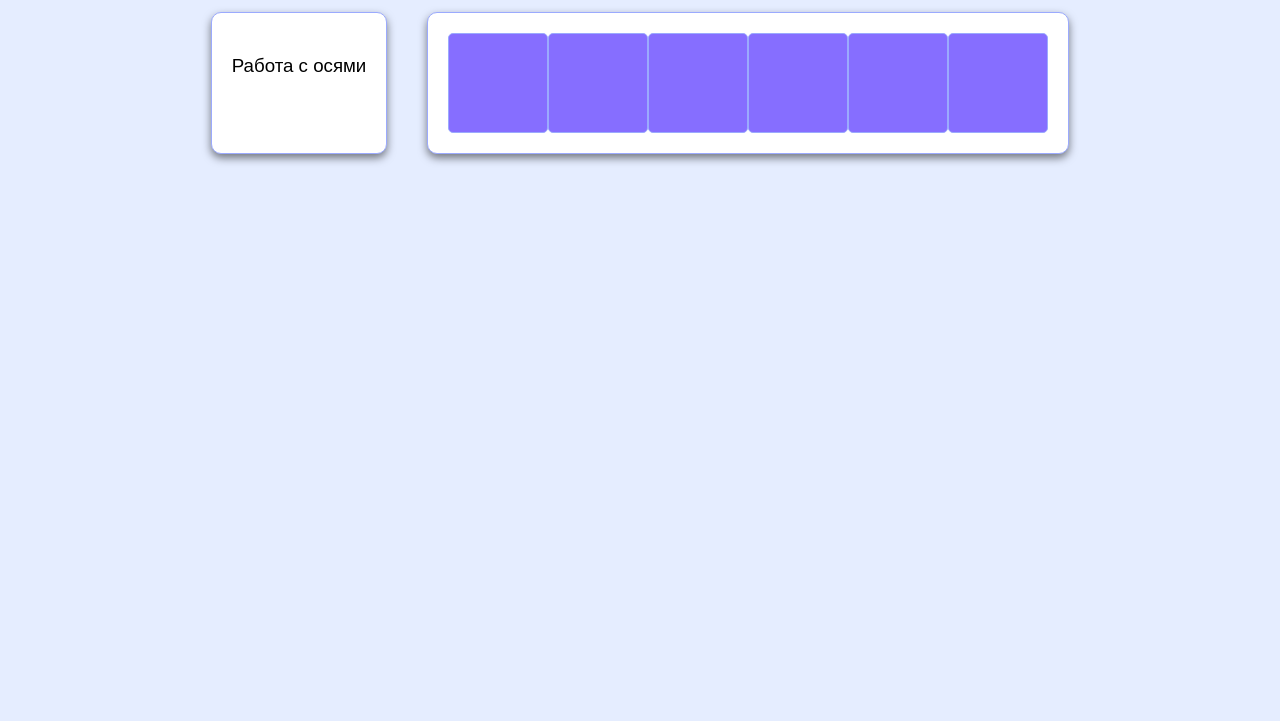
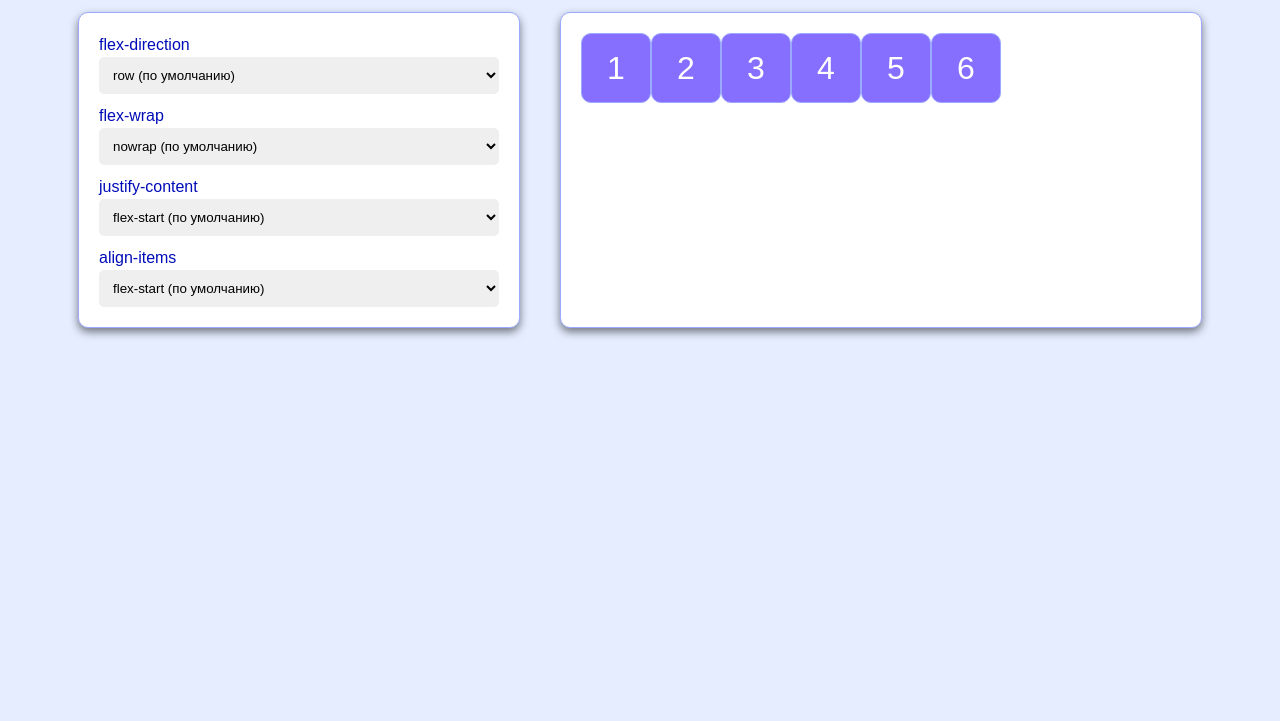
Before and after one commit to Vladislav-K-95/flex-box-vis, a website: page index.html in a window 1280 px wide. Shown: the part 79-800 px from the top of the page. Drawn offline with Linux system fonts and the light colour scheme.

Commit message:
add some property groups

```diff
--- a/index.html
+++ b/index.html
@@ -13,16 +13,54 @@
         <div class="container">
             <div class="control-panel box">
                 <div class="property-group">
-                    <h3 class="property-group__title">Работа с осями</h3>
+                    <div class="controls-filed">
+                        <label for="flexDirection">flex-direction</label>
+                        <select name="flexDirection" id="flexDirection">
+                            <option value="row">row (по умолчанию)</option>
+                            <option value="column">column</option>
+                            <option value="row-reverse">row-reverse</option>
+                            <option value="column-reverse">column-reverse</option>
+                        </select>
+                    </div>
+                    <div class="controls-filed">
+                        <label for="flexWrap">flex-wrap</label>
+                        <select name="flexWrap" id="flexWrap">
+                            <option value="nowrap">nowrap (по умолчанию)</option>
+                            <option value="wrap">wrap</option>
+                            <option value="wrap-reverse">wrap-reverse</option>
+                        </select>
+                    </div>
+                    <div class="controls-filed">
+                        <label for="justifyContent">justify-content</label>
+                        <select name="justifyContent" id="justifyContent">
+                            <option value="flex-start">flex-start (по умолчанию)</option>
+                            <option value="flex-end">flex-end</option>
+                            <option value="center">center</option>
+                            <option value="space-between">space-between</option>
+                            <option value="space-around">space-around</option>
+                            <option value="space-evenly">space-evenly</option>
+                        </select>
+                    </div>
+                    <div class="controls-filed">
+                        <label for="alignItems">align-items</label>
+                        <select name="alignItems" id="alignItems">
+                            <option value="flex-start">flex-start (по умолчанию)</option>
+                            <option value="flex-end">flex-end</option>
+                            <option value="center">center</option>
+                            <option value="space-between">space-between</option>
+                            <option value="space-around">space-around</option>
+                            <option value="space-evenly">space-evenly</option>
+                        </select>
+                    </div>
                 </div>
             </div>
             <div class="flex-block box">
-                <div class="flex-block__item"></div>
-                <div class="flex-block__item"></div>
-                <div class="flex-block__item"></div>
-                <div class="flex-block__item"></div>
-                <div class="flex-block__item"></div>
-                <div class="flex-block__item"></div>
+                <div class="flex-block__item">1</div>
+                <div class="flex-block__item">2</div>
+                <div class="flex-block__item">3</div>
+                <div class="flex-block__item">4</div>
+                <div class="flex-block__item">5</div>
+                <div class="flex-block__item">6</div>
             </div>
         </div>
     </div>
--- a/style/style.css
+++ b/style/style.css
@@ -3,15 +3,12 @@ body {
     font-family: Arial, Helvetica, sans-serif;
     font-size: 16px;
     line-height: 1.5;
+    color: rgb(0, 12, 183);
 }
 
 .app__title h1 {
     text-align: center;
     font-weight: normal;
-}
-
-.property-group__title {
-    font-weight: 400;
 }
 
 .container {
@@ -33,12 +30,40 @@ body {
     display: flex;
 }
 
+.control-panel {
+    width: 400px;
+}
+
+.property-group {
+    display: flex;
+    flex-direction: column;
+    gap: 10px;
+}
+
 .flex-block__item {
-    width: 100px;
-    height: 100px;
+    display: flex;
+    justify-content: center;
+    align-items: center;
+    width: 70px;
+    height: 70px;
 
     border: 1px solid rgb(155, 170, 254);
     background-color: rgb(134, 110, 255);
+    border-radius: 10px;
+    box-sizing: border-box;
+
+    font-size: 2rem;
+    color: #fff;
+}
+
+.controls-filed {
+    display: flex;
+    flex-direction: column;
+}
+
+.controls-filed select {
+    padding: 10px;
+    border: none;
+    outline: none;
     border-radius: 5px;
-    box-sizing: border-box;
 }
```
